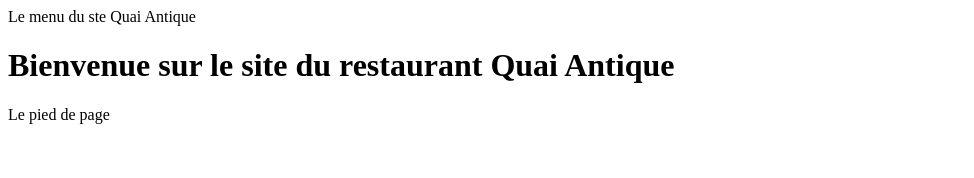
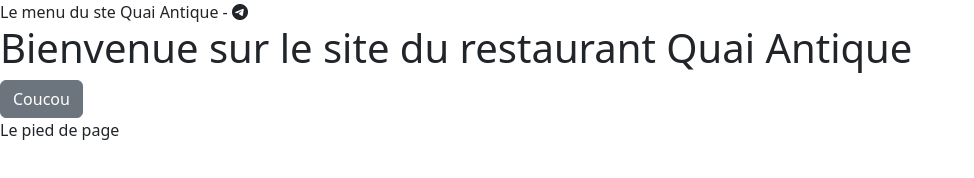
Before and after one commit to JulienNedellec/QuaiAntiqueRestaurantFront, a website with bundled scripts: page index.html in a window 1280 px wide. Shown: the whole page, without its empty margins (0-974 px from the left). Built offline with nearby package versions, Linux system fonts and the light colour scheme; files whose address does not match are found by name.

Commit message:
Install bootsrap

```diff
--- a/index.html
+++ b/index.html
@@ -3,14 +3,17 @@
 <head>
     <meta charset="UTF-8">
     <meta name="viewport" content="width=device-width, initial-scale=1.0">
+    <link rel="stylesheet" href="node_modules/bootstrap/dist/css/bootstrap.min.css">
+    <link rel="stylesheet" href="node_modules/bootstrap-icons/font/bootstrap-icons.css">
     <title>Document</title>
 </head>
 <body>
-    <header>Le menu du ste Quai Antique</header>
+    <header>Le menu du ste Quai Antique - <i class="bi bi-telegram"></i></header>
 <main id="main-page">
     <!-- <h1>Contenu de la page</h1> -->
 </main>
     <footer>Le pied de page</footer>
     <script type="module" src="Router/router.js"></script>
+    <script src="node_modules/bootstrap/dist/js/bootstrap.bundle.min.js"></script>
 </body>
 </html>
--- /dev/null
+++ b/package.json
@@ -0,0 +1,6 @@
+{
+  "dependencies": {
+    "bootstrap": "^5.3.3",
+    "bootstrap-icons": "^1.11.3"
+  }
+}
--- a/pages/home.html
+++ b/pages/home.html
@@ -1 +1,2 @@
 <h1>Bienvenue sur le site du restaurant Quai Antique</h1>
+<button class="btn btn-secondary">Coucou</button>
```
Also changed, not shown: 2 other files.
